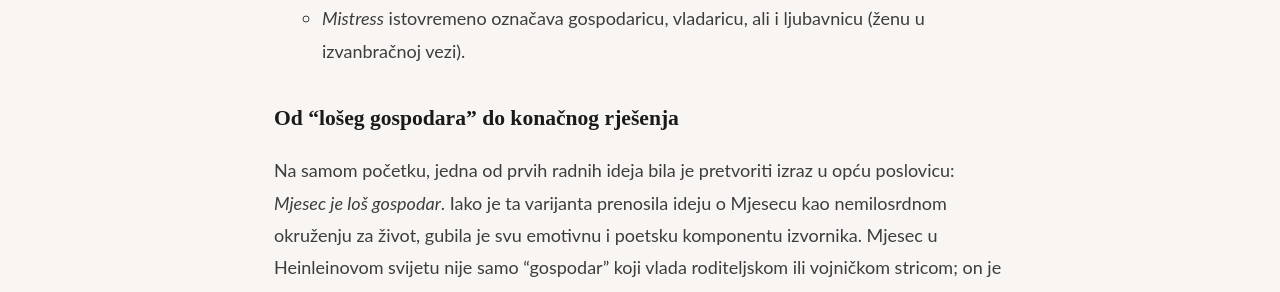
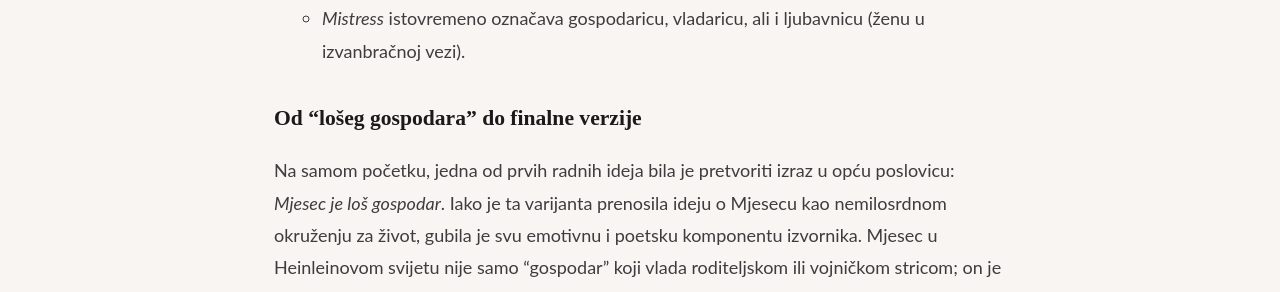
Before and after one commit to banovotz/banovotz.github.io, a Jekyll site: the page built from _posts/2026-07-25-kako-smo-preveli-naslov-romana-the-moon-is-a-harsh-mistress.md, in a window 1280 px wide and 900 px high, scrolled down 756 px. Shown: the part 154-446 px from the top of the window. Built offline with Jekyll 4.4.1, drawn with Linux system fonts in a browser that asks for light colours.

Commit message:
Fixed text in a blog post

```diff
--- a/_posts/2026-07-25-kako-smo-preveli-naslov-romana-the-moon-is-a-harsh-mistress.md
+++ b/_posts/2026-07-25-kako-smo-preveli-naslov-romana-the-moon-is-a-harsh-mistress.md
@@ -18,7 +18,7 @@ Glavni izazovi s kojima smo se suočili bili su lingvističke i kulturološke pr
    * *Harsh* može označavati nešto surovo, nemilosrdno, strogo, okrutno ili opako.
    * *Mistress* istovremeno označava gospodaricu, vladaricu, ali i ljubavnicu (ženu u izvanbračnoj vezi).
 
-### Od "lošeg gospodara" do konačnog rješenja
+### Od "lošeg gospodara" do finalne verzije
 
 Na samom početku, jedna od prvih radnih ideja bila je pretvoriti izraz u opću poslovicu: *Mjesec je loš gospodar*. Iako je ta varijanta prenosila ideju o Mjesecu kao nemilosrdnom okruženju za život, gubila je svu emotivnu i poetsku komponentu izvornika. Mjesec u Heinleinovom svijetu nije samo "gospodar" koji vlada roditeljskom ili vojničkom stricom; on je hirovita, zahtjevna i opasna figura s kojom Mjesečani imaju duboko osoban, gotovo strastven i rizičan odnos.
 
```
